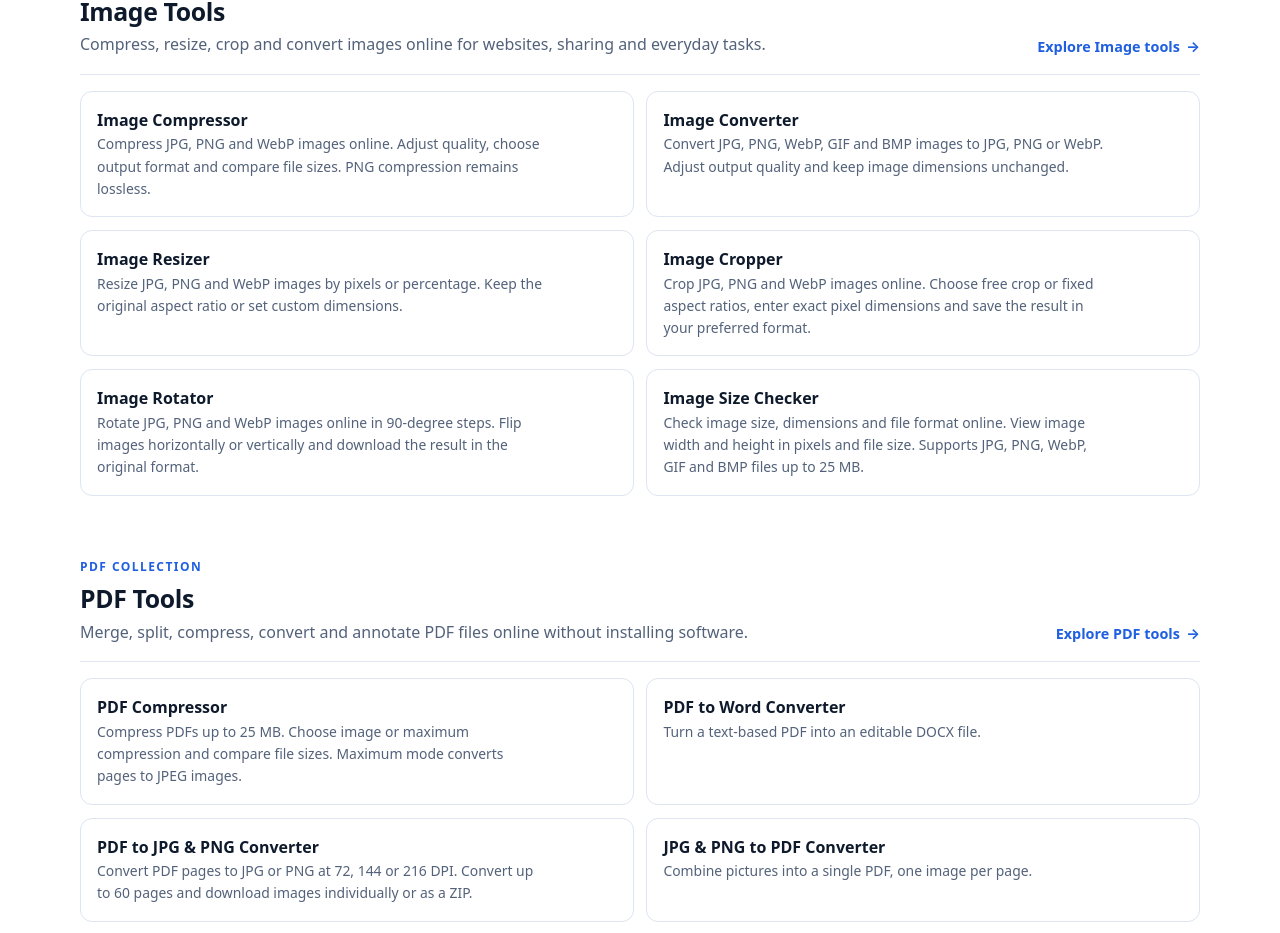
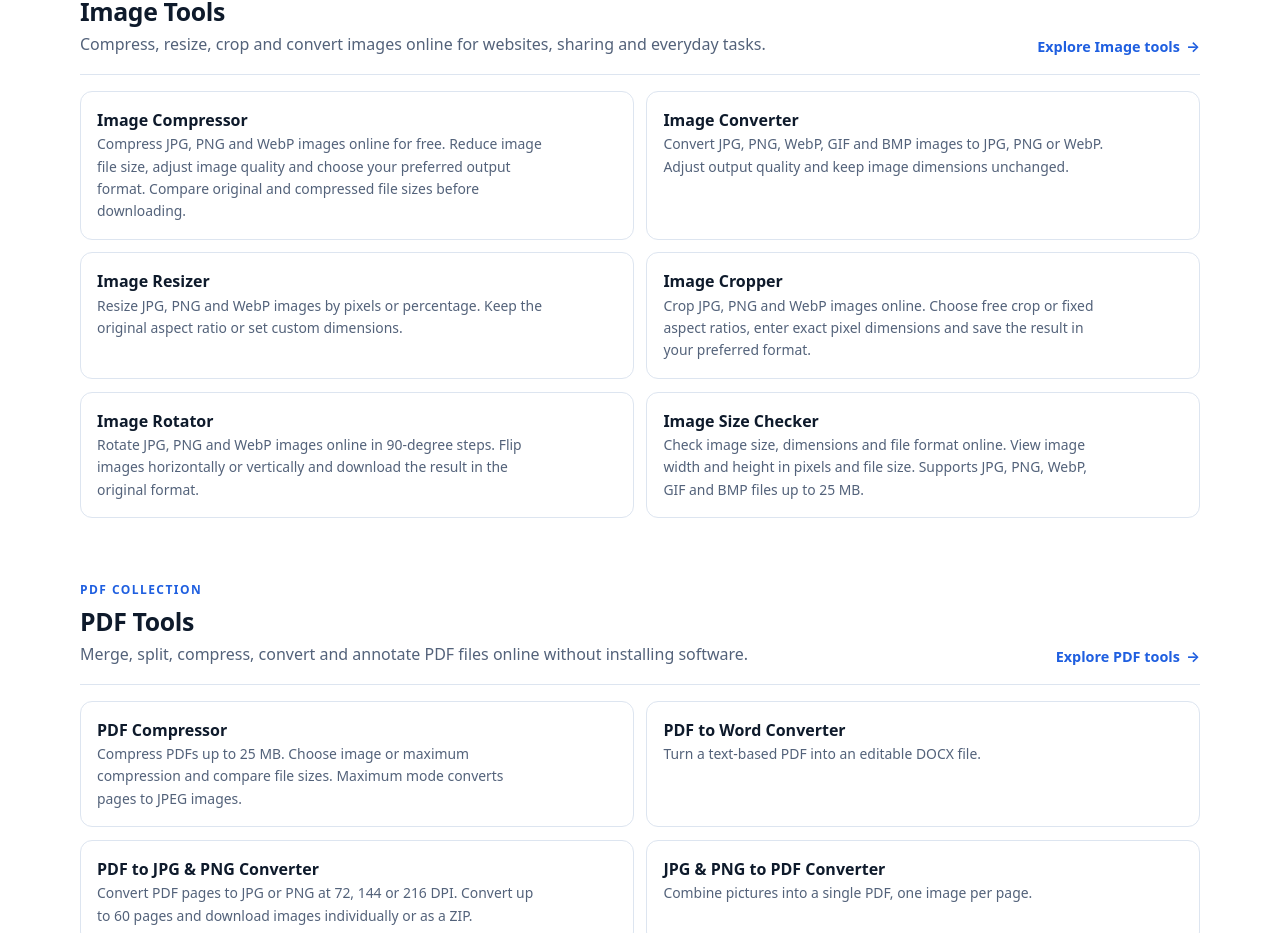
Before and after one commit to mdirfanansarii/fylzora, a React (Vite) app: page / in a window 1280 px wide. Shown: the part 1218-2151 px from the top of the page. Built offline with nearby package versions, Linux system fonts and the light colour scheme; no server answers.

Commit message:
Improve image compressor SEO description

```diff
--- a/src/data/tools.js
+++ b/src/data/tools.js
@@ -21,7 +21,7 @@ const t = (category, slug, name, description, extra = {}) =>
 
 const rawTools = [
   // ---- Images (Phase 2) ----
-  t('image', 'image-compressor', 'Image Compressor', "Compress JPG, PNG and WebP images online. Adjust quality, choose output format and compare file sizes. PNG compression remains lossless."),
+  t('image', 'image-compressor', 'Image Compressor', "Compress JPG, PNG and WebP images online for free. Reduce image file size, adjust image quality and choose your preferred output format. Compare original and compressed file sizes before downloading."),
   t('image', 'image-converter', 'Image Converter', "Convert JPG, PNG, WebP, GIF and BMP images to JPG, PNG or WebP. Adjust output quality and keep image dimensions unchanged."),
   t('image', 'image-resizer', 'Image Resizer', "Resize JPG, PNG and WebP images by pixels or percentage. Keep the original aspect ratio or set custom dimensions."),
   t('image', 'image-cropper', 'Image Cropper', 'Crop JPG, PNG and WebP images online. Choose free crop or fixed aspect ratios, enter exact pixel dimensions and save the result in your preferred format.'),
```
